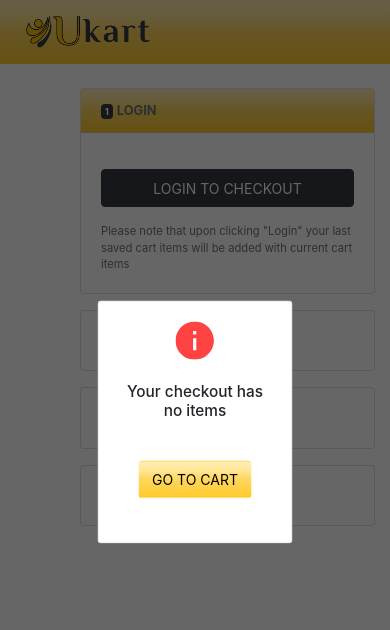
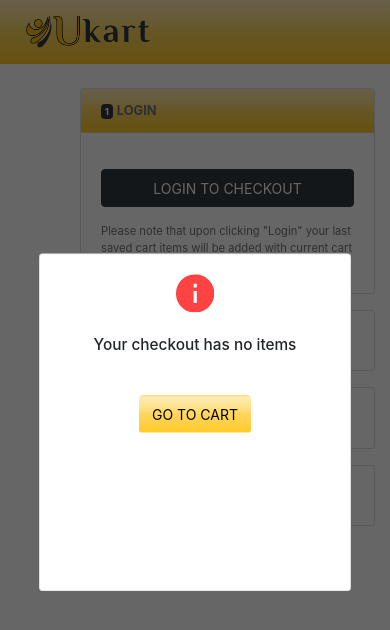
Before and after one commit to UdayakumarU/EcommerceMERN, a React (Create React App) app in the folder ReactApp/: page /checkout in a window 390 px wide. Shown: the top 630 px of the page. Built offline with nearby package versions, Linux system fonts and the light colour scheme.

Commit message:
mid screen width height util class

```diff
--- a/ReactApp/src/core-components/dialogModal.jsx
+++ b/ReactApp/src/core-components/dialogModal.jsx
@@ -13,7 +13,7 @@ class DialogModal extends Component{
         return(
             <div className="_page_overlay">
                 <div className="_center_child">
-                    <div className="card _p_md_5">
+                    <div className="card _p_md_5 _w_h_md">
                         <div className="card-body text-center">
                             <div className="_svg_container">
                                 <svg fill="rgb(255, 67, 67)" viewBox="0 0 20 20">
--- a/ReactApp/src/css/theme.css
+++ b/ReactApp/src/css/theme.css
@@ -294,6 +294,11 @@ button._primary_bg:focus {
     padding: 0;
   }
 
+  ._w_h_md{
+    width: 80vw;
+    height: 40vh;
+  }
+
   .card-title{
     font-size: 1.2em;
   }
```
